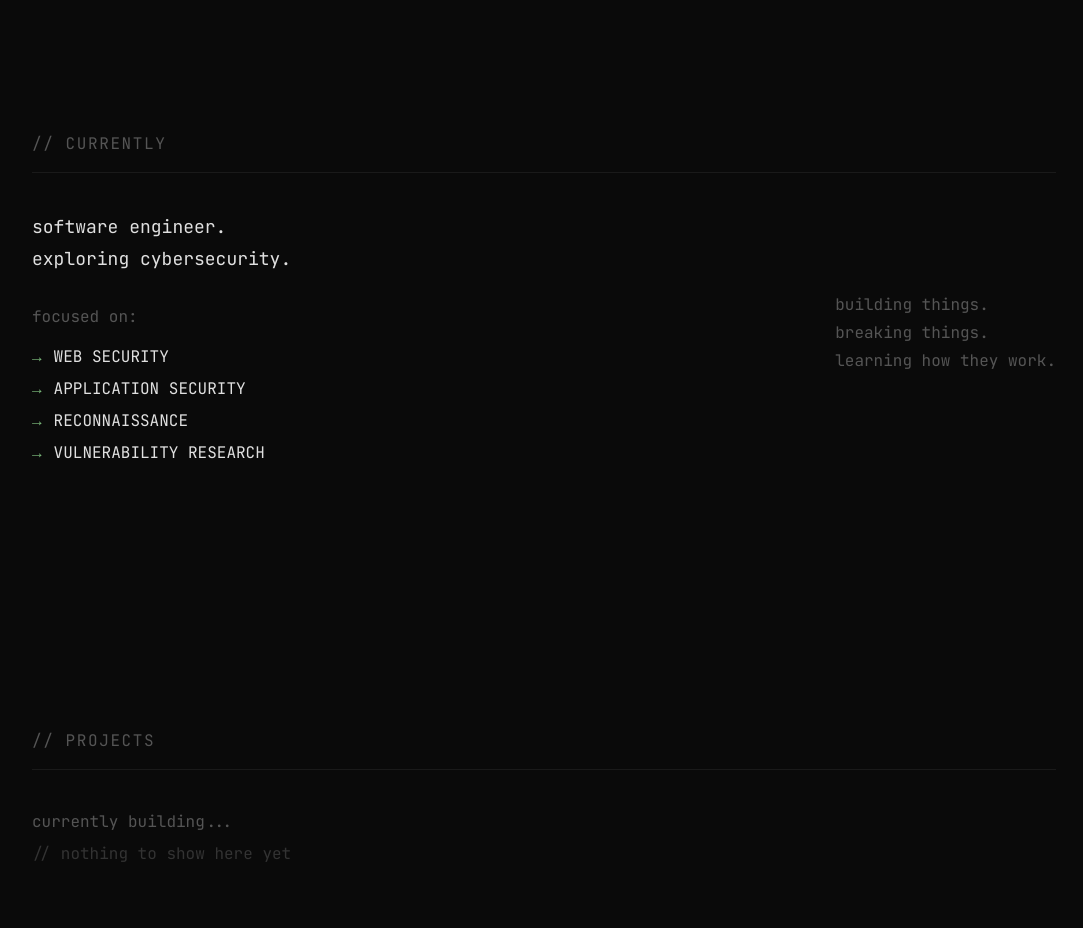
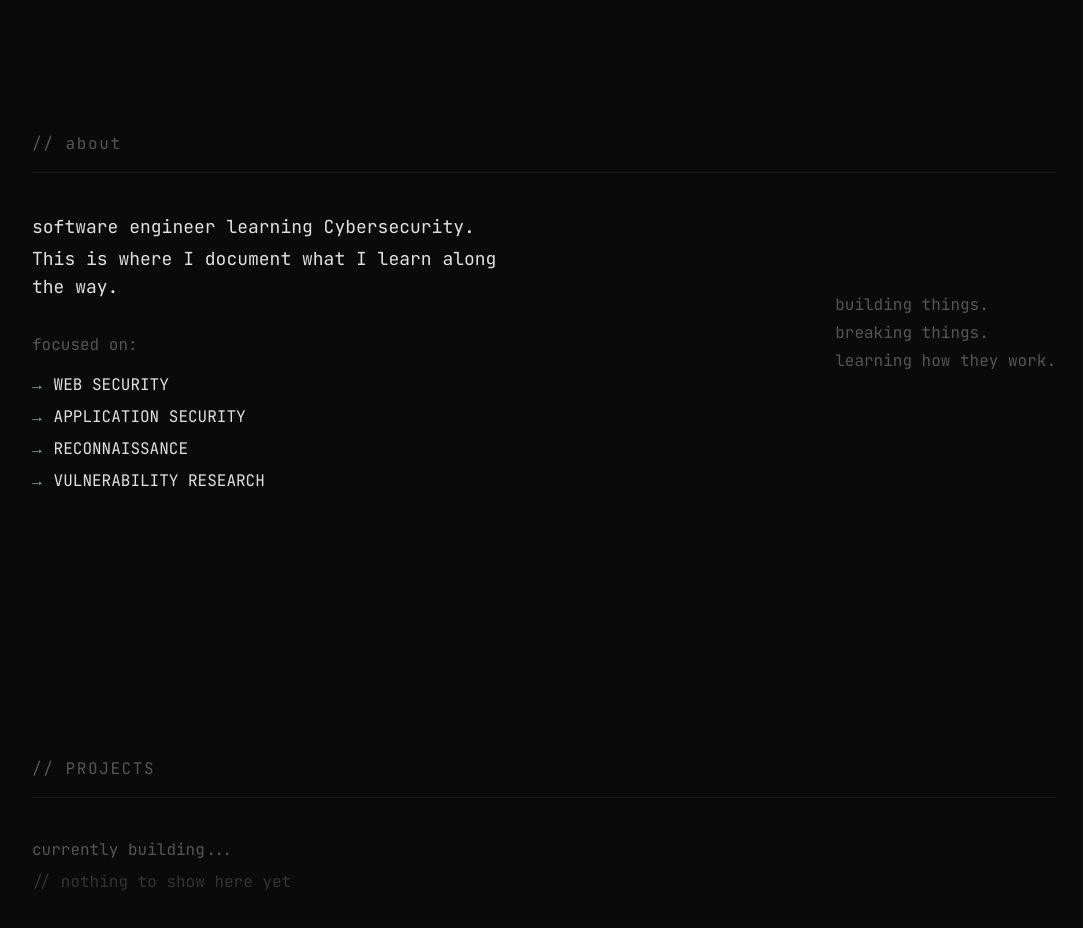
Before and after one commit to 0xHNZ/0xHNZ, a React (Vite) app: page / in a window 1280 px wide. Shown: the part 780-1708 px from the top of the page, without its empty margins (96-1179 px from the left). Built offline with nearby package versions, Linux system fonts and the light colour scheme.

Commit message:
Update about section content and layout

```diff
--- a/src/components/Currently.tsx
+++ b/src/components/Currently.tsx
@@ -7,7 +7,7 @@ export default function Currently() {
     <section className="px-6 sm:px-12 md:px-20 lg:px-32 py-20 md:py-28">
       <Reveal>
         <h2 className="font-mono text-sm md:text-base text-muted tracking-widest mb-4">
-          // CURRENTLY
+          // about
         </h2>
 
         <div className="w-full h-px bg-border mb-10" />
--- a/src/data.ts
+++ b/src/data.ts
@@ -10,7 +10,7 @@ export const socials = [
 ];
 
 export const currently = {
-  intro: ['software engineer.', 'exploring cybersecurity.'],
+  intro: ['software engineer learning Cybersecurity.', 'This is where I document what I learn along the way.'],
   focusedLabel: 'focused on:',
   focus: [
     'WEB SECURITY',
```
